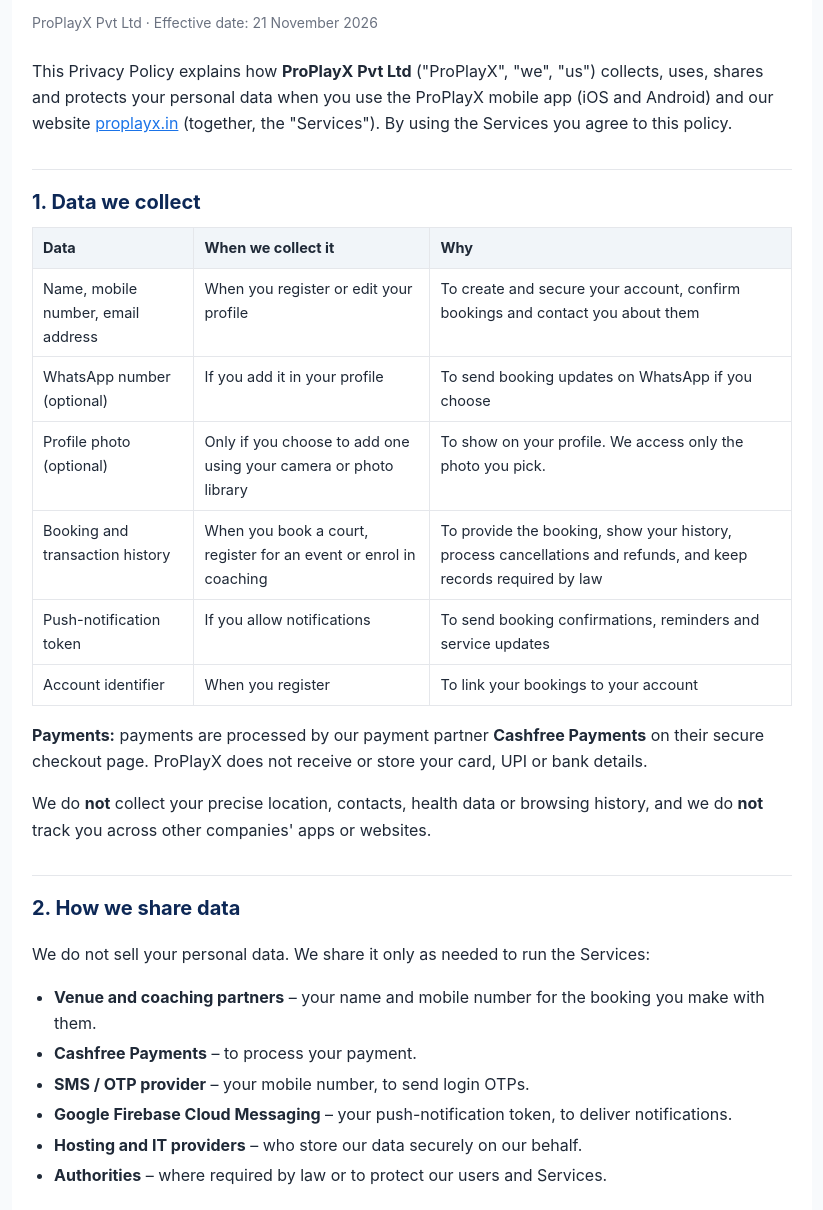
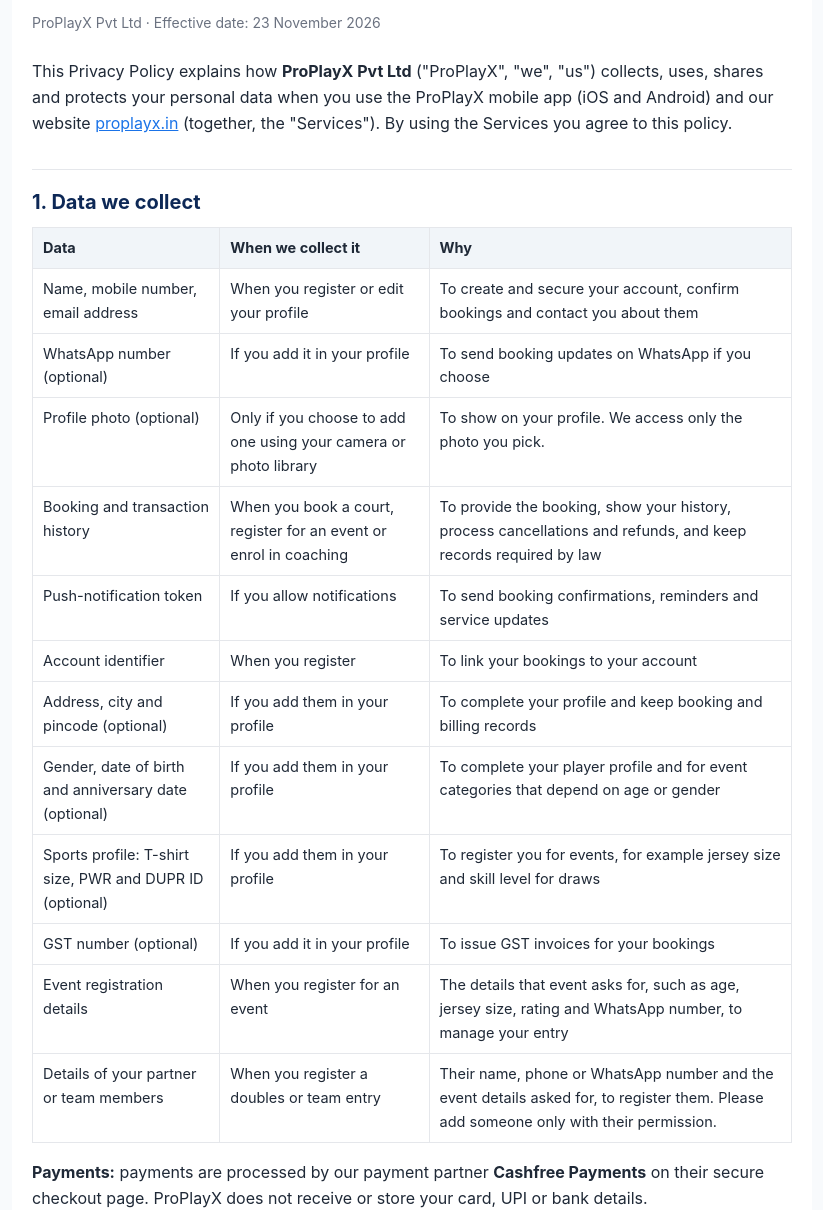
Before and after one commit to desticreation/proplayx-legal, a plain HTML site: page privacy-policy/index.html in a window 1280 px wide. Shown: the part 93-1303 px from the top of the page, without its empty margins (228-1051 px from the left). Drawn offline with Linux system fonts and the light colour scheme.

Commit message:
Privacy policy: list all profile and event data, add equal-protection statement
Covers the optional profile fields (address, gender, date of birth,
anniversary, sports profile, GST number), event registration details and
co-player data, and confirms third parties give equal protection
(App Store guideline 5.1.1(i)).

Co-Authored-By: Claude Opus 5.5 <noreply@anthropic.com>

```diff
--- a/privacy-policy/index.html
+++ b/privacy-policy/index.html
@@ -21,7 +21,7 @@
 <body>
 <main>
 <h1>Privacy Policy</h1>
-<p class="meta">ProPlayX Pvt Ltd &middot; Effective date: 21 November 2026</p>
+<p class="meta">ProPlayX Pvt Ltd &middot; Effective date: 23 November 2026</p>
 
 <p>This Privacy Policy explains how <strong>ProPlayX Pvt Ltd</strong> ("ProPlayX", "we", "us") collects, uses, shares and protects your personal data when you use the ProPlayX mobile app (iOS and Android) and our website <a href="https://proplayx.in">proplayx.in</a> (together, the "Services"). By using the Services you agree to this policy.</p>
 
@@ -34,6 +34,12 @@
 <tr><td>Booking and transaction history</td><td>When you book a court, register for an event or enrol in coaching</td><td>To provide the booking, show your history, process cancellations and refunds, and keep records required by law</td></tr>
 <tr><td>Push-notification token</td><td>If you allow notifications</td><td>To send booking confirmations, reminders and service updates</td></tr>
 <tr><td>Account identifier</td><td>When you register</td><td>To link your bookings to your account</td></tr>
+<tr><td>Address, city and pincode (optional)</td><td>If you add them in your profile</td><td>To complete your profile and keep booking and billing records</td></tr>
+<tr><td>Gender, date of birth and anniversary date (optional)</td><td>If you add them in your profile</td><td>To complete your player profile and for event categories that depend on age or gender</td></tr>
+<tr><td>Sports profile: T-shirt size, PWR and DUPR ID (optional)</td><td>If you add them in your profile</td><td>To register you for events, for example jersey size and skill level for draws</td></tr>
+<tr><td>GST number (optional)</td><td>If you add it in your profile</td><td>To issue GST invoices for your bookings</td></tr>
+<tr><td>Event registration details</td><td>When you register for an event</td><td>The details that event asks for, such as age, jersey size, rating and WhatsApp number, to manage your entry</td></tr>
+<tr><td>Details of your partner or team members</td><td>When you register a doubles or team entry</td><td>Their name, phone or WhatsApp number and the event details asked for, to register them. Please add someone only with their permission.</td></tr>
 </table>
 <p><strong>Payments:</strong> payments are processed by our payment partner <strong>Cashfree Payments</strong> on their secure checkout page. ProPlayX does not receive or store your card, UPI or bank details.</p>
 <p>We do <strong>not</strong> collect your precise location, contacts, health data or browsing history, and we do <strong>not</strong> track you across other companies' apps or websites.</p>
@@ -48,6 +54,7 @@
   <li><strong>Hosting and IT providers</strong> – who store our data securely on our behalf.</li>
   <li><strong>Authorities</strong> – where required by law or to protect our users and Services.</li>
 </ul>
+<p>We require every third party we share personal data with to protect it with the same or equal level of protection as described in this policy and as required by applicable law, and to use it only for the purpose we shared it for.</p>
 
 <h2>3. How long we keep data</h2>
 <p>We keep your personal data while your account is active. When you delete your account, we delete or anonymise your personal data within <strong>30 days</strong>, except transaction records that we must keep for tax and accounting purposes under Indian law, which are kept only for the period the law requires.</p>
```
